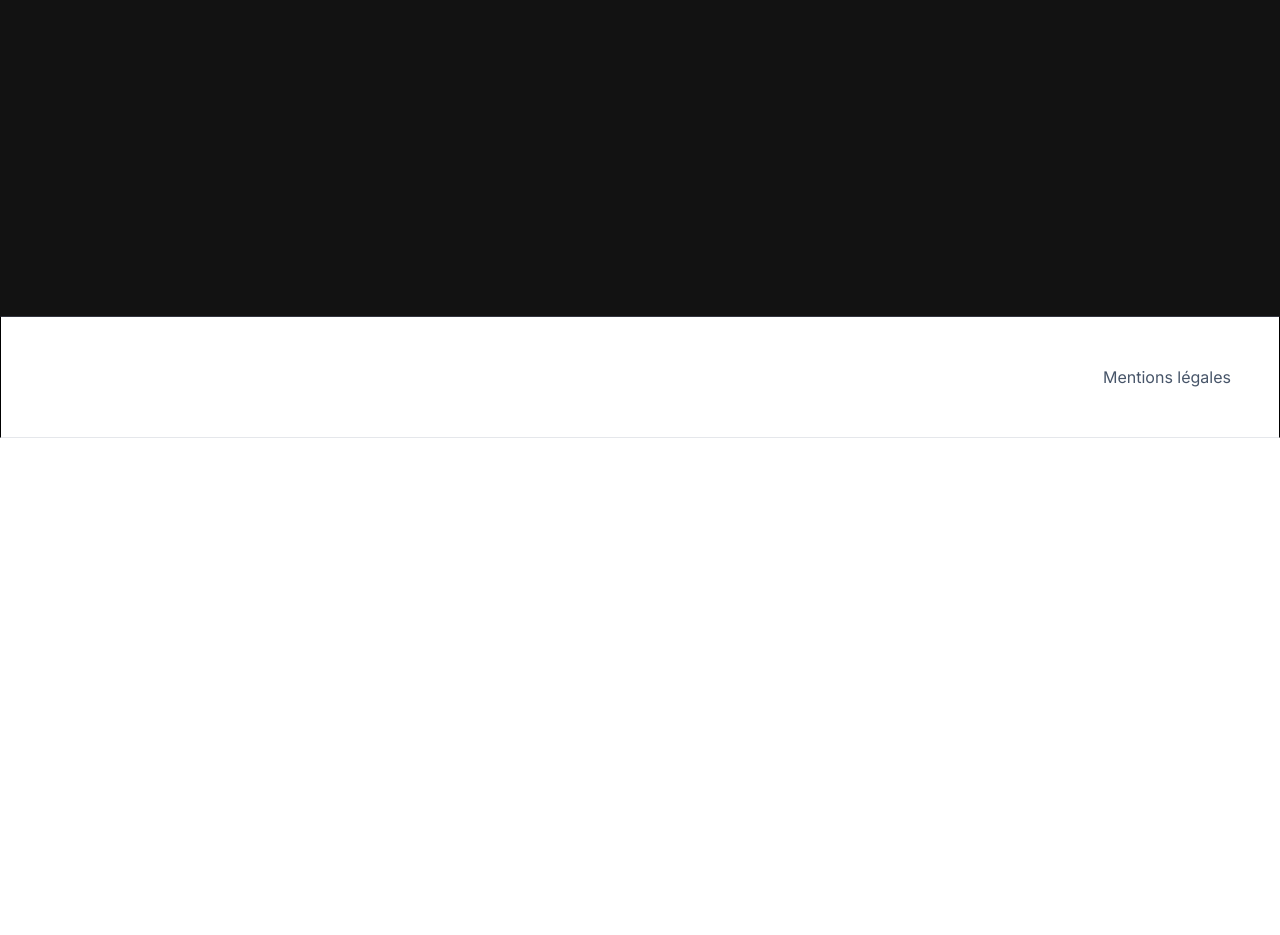
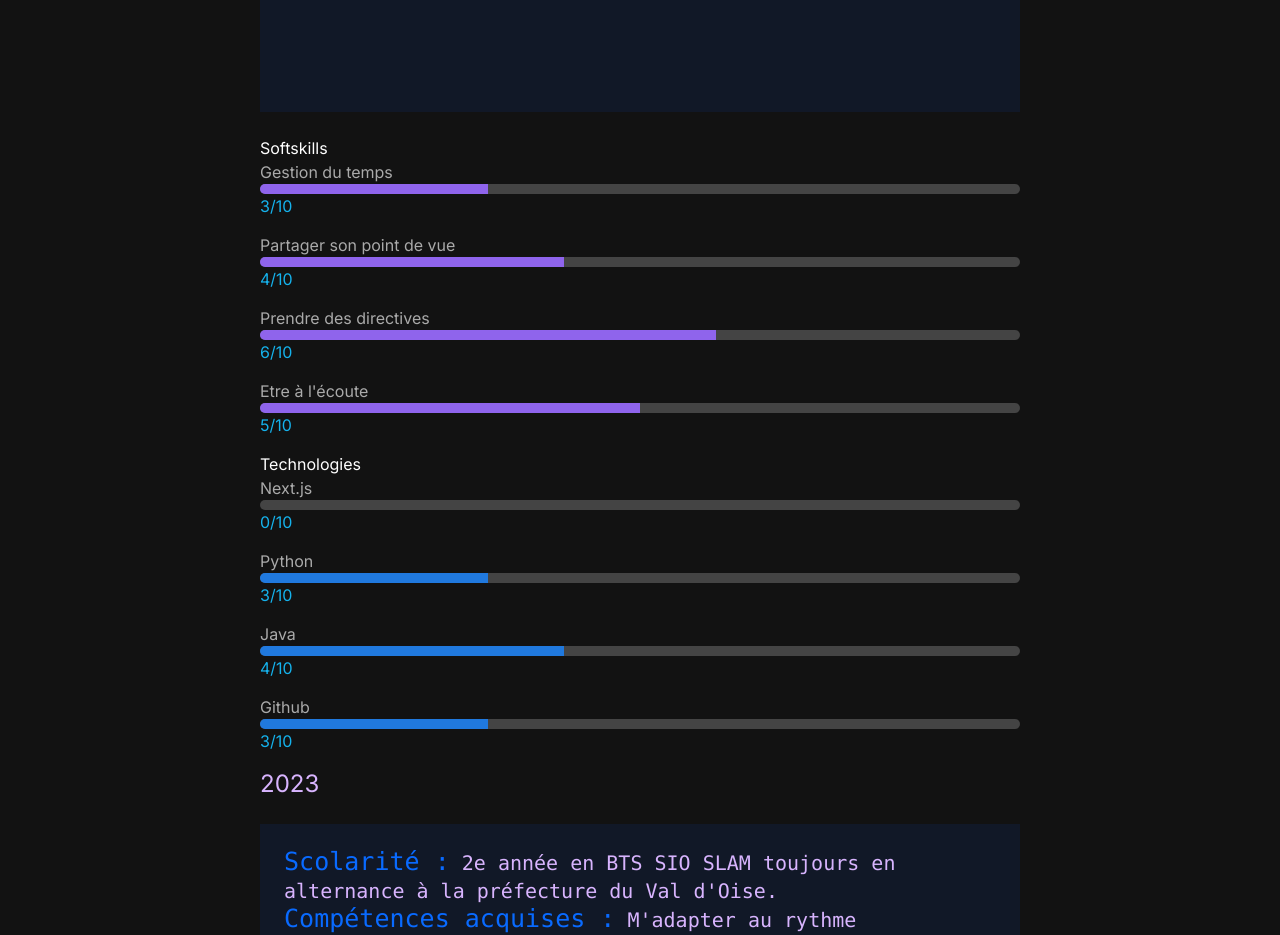
Before and after one commit to WilliamBerne95/PORTFOLIO, a Next.js app: page /bilan in a window 1280 px wide. Before the commit this address had no page. Shown: the part 580-1515 px from the top of the page. Before the commit the page ends 1018 px from the top, so only its background shows below. Built offline with nearby package versions, Linux system fonts and the light colour scheme.

Commit message:
patch bilan final

```diff
--- a/package.json
+++ b/package.json
@@ -25,6 +25,7 @@
     "react-modal": "^3.16.1",
     "react-modal-image": "^2.6.0",
     "react-type-animation": "^3.1.0",
+    "react-typewriter-hook": "^1.0.2",
     "tailwindcss": "3.3.3",
     "typewriter-effect": "^2.21.0"
   }
--- /dev/null
+++ b/src/app/bilan/page.js
@@ -0,0 +1,126 @@
+"use client";
+import React, { useState, useEffect } from 'react';
+import Typewriter from 'typewriter-effect'; // Make sure you have 'typewriter-effect' installed
+import '../globals.css';
+
+const SkillBar = ({ title, level, maxLevel, colorClass }) => {
+    const [width, setWidth] = useState(0);
+
+    useEffect(() => {
+        setWidth((level / maxLevel) * 100);
+    }, [level, maxLevel]);
+
+    return (
+        <div className="skill-bar-container">
+            <div className="skill-bar-title">{title}</div>
+            <div className="skill-bar">
+                <div className={`skill-bar-fill ${colorClass}`} style={{ width: `${width}%` }}></div>
+            </div>
+            <div className="skill-bar-level">{level}/{maxLevel}</div>
+        </div>
+    );
+};
+
+const DescriptionWindow = ({ description }) => {
+    return (
+        <div
+            className="bg-gray-900 text-secondary-300 font-mono text-base sm:text-lg md:text-xl overflow-y-scroll p-6 my-6"
+            style={{ height: '45vh' }}
+        >
+            <Typewriter
+                onInit={(typewriter) => {
+                    typewriter
+                        .changeDelay(10)
+                        .typeString(description)
+                        .start();
+                }}
+            />
+        </div>
+    );
+};
+
+const Bilan = () => {
+    const skillsByYear = {
+        "2022": {
+            softSkills: [
+                { title: "Gestion du temps", level: 3, maxLevel: 10, colorClass: 'secondary-fill' },
+                { title: "Partager son point de vue", level: 4, maxLevel: 10, colorClass: 'secondary-fill' },
+                { title: "Prendre des directives", level: 6, maxLevel: 10, colorClass: 'secondary-fill' },
+                { title: "Etre à l'écoute", level: 5, maxLevel: 10, colorClass: 'secondary-fill' },
+            ],
+            techSkills: [
+                { title: "Next.js", level: 0, maxLevel: 10, colorClass: 'primary-fill' },
+                { title: "Python", level: 3, maxLevel: 10, colorClass: 'primary-fill' },
+                { title: "Java", level: 4, maxLevel: 10, colorClass: 'primary-fill' },
+                { title: "Github", level: 3, maxLevel: 10, colorClass: 'primary-fill' },
+            ],
+            description: `<span class='blue-text text-lg'>Scolarité :</span> 1ere année en BTS SIO SLAM et en alternance à la préfecture du Val d'Oise. <br/><span class='blue-text text-lg'>Compétences acquises :</span> Mise au point et gestion de projets à deadline.`        },
+        "2023": {
+            softSkills: [
+                { title: "Gestion du temps", level: 6, maxLevel: 10, colorClass: 'secondary-fill' },
+                { title: "Partager son point de vue", level: 7, maxLevel: 10, colorClass: 'secondary-fill' },
+                { title: "Prendre des directives", level: 6, maxLevel: 10, colorClass: 'secondary-fill' },
+                { title: "Etre à l'écoute", level: 5, maxLevel: 10, colorClass: 'secondary-fill' },
+            ],
+            techSkills: [
+                { title: "Next.js", level: 5, maxLevel: 10, colorClass: 'primary-fill' },
+                { title: "Python", level: 6, maxLevel: 10, colorClass: 'primary-fill' },
+                { title: "Java", level: 6, maxLevel: 10, colorClass: 'primary-fill' },
+                { title: "Github", level: 7, maxLevel: 10, colorClass: 'primary-fill' },
+            ],
+            description: `<span class='blue-text'>Scolarité :</span> 2e année en BTS SIO SLAM toujours en alternance à la préfecture du Val d'Oise. <br/><span class='blue-text'>Compétences acquises :</span> M'adapter au rythme d'alternance. Gérer mon temps de travail (avancer les projets + recherche pour amélioration de connaissances).`        },
+        "2024": {
+            softSkills: [
+                { title: "Gestion du temps", level: 8, maxLevel: 10, colorClass: 'secondary-fill' },
+                { title: "Partager son point de vue", level: 7, maxLevel: 10, colorClass: 'secondary-fill' },
+                { title: "Prendre des directives", level: 8, maxLevel: 10, colorClass: 'secondary-fill' },
+                { title: "Etre à l'écoute", level: 7, maxLevel: 10, colorClass: 'secondary-fill' },
+            ],
+            techSkills: [
+                { title: "Next.js", level: 8, maxLevel: 10, colorClass: 'primary-fill' },
+                { title: "Python", level: 6, maxLevel: 10, colorClass: 'primary-fill' },
+                { title: "Java", level: 7, maxLevel: 10, colorClass: 'primary-fill' },
+                { title: "Github", level: 9, maxLevel: 10, colorClass: 'primary-fill' },
+            ],
+            description: `<span class='blue-text'>Scolarité :</span> Ultime année en BTS SIO SLAM <br/><span class='blue-text'>Compétences acquises :</span> Me préparer et gérer le stress de l'approche des examens. Optimiser mon temps de travail de maniere a travailler de façon plus productive.`
+        }
+    };
+
+    return (
+        <div className="bilan-container">
+            <h1 className="text-5xl sm:text-6xl md:text-7xl font-bold mb-4 bg-clip-text text-transparent bg-gradient-to-r from-primary-500 to-secondary-500">Bilan des Compétences</h1>
+            {Object.keys(skillsByYear).map((year) => (
+                <div key={year} className="year-section">
+                    <h2 className="text-lg sm:text-xl md:text-2xl text-secondary-300">{year}</h2>
+                    <DescriptionWindow description={skillsByYear[year].description} />
+                    <div className="soft-skills-section">
+                        <h3>Softskills</h3>
+                        {skillsByYear[year].softSkills.map((skill, index) => (
+                            <SkillBar
+                                key={index}
+                                title={skill.title}
+                                level={skill.level}
+                                maxLevel={skill.maxLevel}
+                                colorClass={skill.colorClass}
+                            />
+                        ))}
+                    </div>
+                    <div className="tech-skills-section">
+                        <h3>Technologies</h3>
+                        {skillsByYear[year].techSkills.map((skill, index) => (
+                            <SkillBar
+                                key={index}
+                                title={skill.title}
+                                level={skill.level}
+                                maxLevel={skill.maxLevel}
+                                colorClass={skill.colorClass}
+                            />
+                        ))}
+                    </div>
+                </div>
+            ))}
+        </div>
+    );
+};
+
+export default Bilan;
--- a/src/app/globals.css
+++ b/src/app/globals.css
@@ -6,6 +6,8 @@
     --foreground-rgb: 255, 255, 255;
     --background-start-rgb: 0, 0, 0;
     --background-end-rgb: 0, 0, 0;
+    --color-primary: #2079de;
+    --color-secondary: #8f64ec;
 }
 
 @media (prefers-color-scheme: dark) {
@@ -15,9 +17,9 @@
     --background-end-rgb: 0, 0, 0;
   }
 }
-@media (max-width: 768px) { /* Adjust this breakpoint as needed */
+@media (max-width: 768px) {
     .menu {
-        display: none; /* Hide horizontal menu on mobile */
+        display: none;
     }
 }@media (min-width: 769px) {
     .menu {
@@ -38,10 +40,10 @@ body {
 }
 
 .img-zoomed {
-    transform: scale(2); /* Ajustez selon le niveau de zoom souhaité */
-    overflow: auto; /* Permet le défilement à l'intérieur de la div si l'image est plus grande */
-    max-height: 80vh; /* Limite la hauteur de la div pour activer le défilement, ajustez selon vos besoins */
-    transition: transform 0.3s ease-in-out; /* Transition douce */
+    transform: scale(2);
+    overflow: auto;
+    max-height: 80vh;
+    transition: transform 0.3s ease-in-out;
 }
 
 @keyframes fadeIn {
@@ -59,9 +61,9 @@ body {
     to { transform: scale(0.9); opacity: 0; }
 }
 .cellule {
-    position: relative; /* Assure-toi que la position soit relative pour le positionnement absolu du pseudo-élément */
-    overflow: hidden; /* Pour empêcher tout débordement du pseudo-élément */
-    transition: transform 0.5s ease; /* Transition pour l'effet de glissement */
+    position: relative;
+    overflow: hidden;
+    transition: transform 0.5s ease;
 }
 
 .cellule::after {
@@ -74,8 +76,8 @@ body {
     height: 100%;
     background: linear-gradient(
             to bottom,
-            rgba(109, 40, 217, 0.7) 20%, /* légèrement transparent en haut */
-            rgba(37, 99, 235, 0.7) 100%  /* légèrement transparent en bas */
+            rgba(109, 40, 217, 0.7) 20%,
+            rgba(37, 99, 235, 0.7) 100%
     );
     transform-origin: top;
     transform: scaleY(1);
@@ -83,7 +85,7 @@ body {
     z-index: 1;
 }
 .cellule:hover::after {
-    transform: scaleY(0); /* Le volet se rétracte vers le haut, disparaissant ainsi */
+    transform: scaleY(0);
 }
 
 body, html {
@@ -180,12 +182,139 @@ body, html {
     box-shadow: 0 4px 6px rgba(0,0,0,0.1);
 }
 .project-image {
-    width: 100%;         /* or a fixed width */
-    height: auto;        /* maintain aspect ratio */
-    object-fit: contain; /* if you're using img tag */
+    width: 100%;
+    height: auto;
+    object-fit: contain;
 }
 .project-image-background {
-    background-size: cover; /* or contain, depending on the desired effect */
+    background-size: cover;
     background-position: center;
     background-repeat: no-repeat;
 }
+
+.bilan-container {
+    padding: 20px;
+    max-width: 800px;
+    margin: 0 auto;
+}
+
+.bilan-title {
+    font-size: 2em;
+    text-align: center;
+    color: #fff;
+    margin-bottom: 40px;
+}
+
+.year-review {
+    margin-bottom: 40px;
+}
+
+.year-title {
+    font-size: 1.5em;
+    color: #fff;
+    margin-bottom: 20px;
+}
+
+.year-description {
+    color: #aaa;
+    margin-bottom: 20px;
+}
+
+.gauges {
+    display: flex;
+    justify-content: space-evenly;
+}
+
+.gauge-container {
+    text-align: center;
+}
+
+.gauge-label {
+    font-size: 1.1em;
+    color: #fff;
+    margin-bottom: 10px;
+}
+
+.gauge-percentage {
+    color: #4CAF50;
+    font-size: 1.5em;
+}
+@keyframes fill {
+    from {
+        width: 0;
+    }
+    to {
+        width: 100%;
+    }
+}
+.fill-animation {
+    animation: fill 2s ease forwards;
+}
+.bilan-page {
+    background: #333;
+    color: #fff;
+    font-family: 'Consolas', 'Monaco', monospace;
+    padding: 20px;
+}
+
+.bilan-title {
+    border-bottom: 2px solid #555;
+    padding-bottom: 10px;
+    margin-bottom: 20px;
+}
+
+.yearly-bilan {
+    margin-bottom: 40px;
+}
+
+.skill-bar-container {
+    margin-bottom: 15px;
+}
+
+.skill-bar-title {
+    color: #aaa;
+}
+
+.skill-bar {
+    background: #444;
+    border-radius: 5px;
+    overflow: hidden;
+}
+
+.skill-bar-fill {
+    background: #208ec9;
+    height: 10px;
+    transition: width 1s ease-out;
+}
+
+.skill-bar-level {
+    color: #15b2ec;
+}
+
+
+.command-line-container {
+    font-family: 'Consolas', 'Courier New', Courier, monospace;
+    background-color: #000;
+    color: #fff;
+    padding: 20px;
+    white-space: pre-wrap;
+    border: 1px solid #333;
+}
+
+
+.primary-fill {
+    background-color: var(--color-primary);
+}
+
+.secondary-fill {
+    background-color: var(--color-secondary);
+}
+
+.skill-bar-break {
+    height: 20px;
+}
+
+.blue-text {
+    color: #096aff; /* Or use any specific shade of blue you prefer, e.g., #0000FF */
+    font-size: 1.25em; /* Adjust the size as needed */
+}
--- a/src/app/projets/page.js
+++ b/src/app/projets/page.js
@@ -10,28 +10,28 @@ const projectsData = [
         lien: 'mwa',
         description: "Projet développé sous la directive de Mme Abdelmoula avec Matheous.KG et Abdelali.I",
         image: "/images/projects/1.png",
-        tag: ["Tous", "Web", "Ecole"],
+        tag: ["Tous", "Web", "Ecole", "Année2"],
     },
     {
         title: "Farming Game",
         lien: 'farming',
         description: "Projet développé sous la directive de Mr. Guichard en Java",
         image: "/images/projects/farming.png",
-        tag: ["Tous", "Application", "Ecole"],
+        tag: ["Tous", "Application", "Ecole", "Année2"],
     },
     {
         title: "Text adventure",
         lien: 'text-adventure',
         description: "Projet développé sous la directive de Mr. Hubert en Django",
         image: "/images/projects/text.png",
-        tag: ["Tous", "Application", "Ecole"],
+        tag: ["Tous", "Application", "Ecole", "Année1"],
     },
     {
         title: "Gaming Explorer",
         lien: 'gaming-explorer',
         description: "Projet développé sous la directive de Mr. Hubert et Mr. Guichard avec Matheous.KG et Fatih.CK en NEXT.JS et en REACT",
         image: "/images/projects/11.png",
-        tag: ["Tous", "Web", "Ecole"],
+        tag: ["Tous", "Web", "Ecole", "Année1"],
     },
     {
         title: "Gestion de tickets via GLPI",
```
Also changed, not shown: 1 other file (tests, documents, lock files or other folders).
